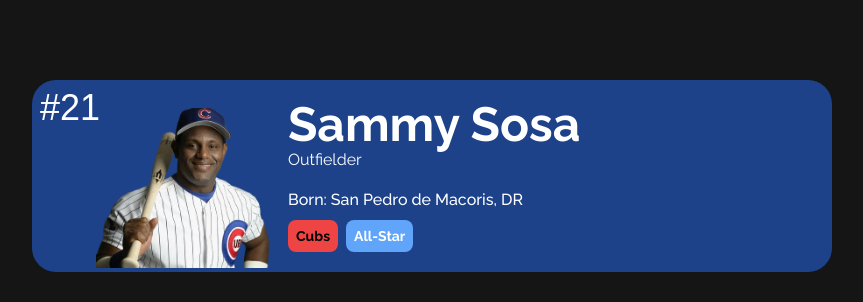
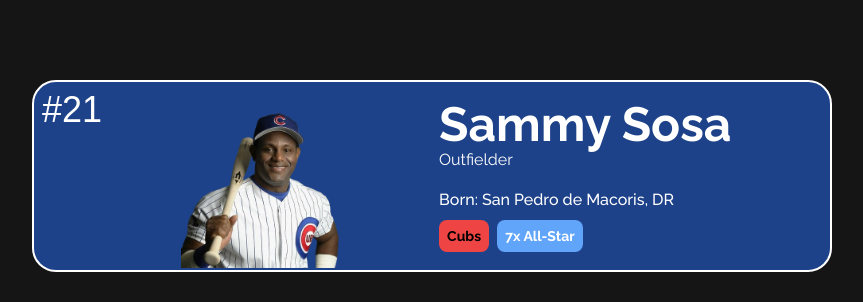
Before and after one commit to mikedeleon9/BestPlayersEver, a React (Create React App) app in the folder Sports_Project/best-players-ever/: page / in a window 1280 px wide. Shown: the top 302 px of the page, without its empty margins (208-1071 px from the left). Built offline with nearby package versions, Linux system fonts and the light colour scheme; a web font is replaced by a local one.

Commit message:
added Vlad

```diff
--- a/Sports_Project/best-players-ever/src/Assets/Images/imageMapping.js
+++ b/Sports_Project/best-players-ever/src/Assets/Images/imageMapping.js
@@ -4,6 +4,7 @@ import cedenoImage from "../Images/cedeno.png"
 import BeltreImage from "../Images/Beltre.png"
 import PedroImage from "../Images/Pedro.png"
 import MarichalImage from "../Images/Marichal.png"
+import VladImage from "../Images/Vlad.png"
 
 const images = {
    Sosa: SosaImage,
@@ -11,7 +12,8 @@ const images = {
    Cedeno : cedenoImage,
    Beltre : BeltreImage,
    Pedro  : PedroImage,
-   Marichal : MarichalImage
+   Marichal : MarichalImage,
+   Vlad : VladImage
 }
 
 export default images;
--- a/Sports_Project/best-players-ever/src/Assets/stats.js
+++ b/Sports_Project/best-players-ever/src/Assets/stats.js
@@ -227,7 +227,46 @@ Marichal's fierce competitiveness and remarkable durability made him a Hall of F
 },
 
 
+{
+  personalDetails: {
+    name: "Vladimir Guerrero",
+    mainTeam: "Angels",
+    birthPlace: "Nizao",
+    teams: ["Expos", "Angels", "Rangers", "Orioles"],
+    number: 27,
+    image: images["Vlad"],
+  },
 
+  position: "Outfielder",
+  allStar: 9,
+  hallOfFame: "Yes",
+  CareerStats:{
+    avg : .318,
+    obp : .379,
+    slg : .553,
+    ops : .931,
+    opsPlus : 140,
+    hr: 449,
+    rbi: 1496,
+    r: 1328,
+    sb: 181
+  },
+  accomplishments : {
+    AllStar: 9,
+    hallOfFame: "Yes",
+    MVP: 1,
+    SilverSlugger: 8
+
+  },
+  trivia: "One homerun shy in 2002 of a 40/40 season",
+  youtubeUrl: "https://www.youtube.com/embed/jdzM02BgL-k?si=R61mNtj7zHWfqo-z" ,
+  Excerpt: `
+
+Vladimir Guerrero Sr., a Dominican baseball legend, is renowned for his exceptional hitting ability and powerful arm.
+Playing 16 seasons in Major League Baseball, primarily with the Montreal Expos and Los Angeles Angels,
+Guerrero was known for his aggressive batting style, often hitting pitches well outside the strike zone.
+A nine-time All-Star and 2004 AL MVP, he retired with a .318 batting average, 449 home runs, and was inducted into the Baseball Hall of Fame in 2018.`
+},
     ]
 
     export default stats;
--- a/Sports_Project/best-players-ever/src/Assets/teamDetails.js
+++ b/Sports_Project/best-players-ever/src/Assets/teamDetails.js
@@ -8,7 +8,8 @@ export const teamTextColors = {
     Dodgers: "text-blue-800",
     Astros: "text-orange-600",
     "Red Sox": "text-red-400",
-    Giants: "text-orange-700"
+    Giants: "text-orange-700",
+    Angels: "text-red-400"
   }
 
   export const teamAlternateColor = {
@@ -17,7 +18,8 @@ export const teamTextColors = {
     Cardinals: "bg-white",
     Rangers: "bg-red-500",
     "Red Sox" : "bg-blue-900",
-    Giants: "bg-black"
+    Giants: "bg-black",
+    Angels: "bg-white"
   }
 
  export const teamBackgroundColors = {
@@ -30,7 +32,8 @@ export const teamTextColors = {
     Dodgers: "bg-blue-800",
     Astros: "bg-orange-600",
     "Red Sox" : "bg-red-700",
-    Giants: "bg-orange-700"
+    Giants: "bg-orange-700",
+    Angels: "bg-red-500"
   }
 
  export const teamPages = {
--- a/Sports_Project/best-players-ever/src/Components/Personal-Info.js
+++ b/Sports_Project/best-players-ever/src/Components/Personal-Info.js
@@ -18,15 +18,15 @@ export default function PersonalDetails({details, position, hallOfFame, allStar}
 
 
     return(
-      <div className={`w-full h-48 flex items-center relative ${backgroundColor} rounded-3xl`}>
+      <div className={`w-full h-48 flex items-center justify-evenly relative ${backgroundColor} rounded-3xl border-2 border-white`}>
           <h1 className="absolute top-2 left-2 text-4xl text-white font-protest">#{number}</h1>
 
           <div className=" rounded-2xl h-40 ml-12">
-            <img className="ml-4 mt-3 w-full h-full object-cover" src={image}  alt={name} />
+            <img className="mt-3 w-full h-full object-cover " src={image}  alt={name} />
           </div>
 
-          <div className="w-1/2  flex-col ml-8">
-            <p className="text-white text-5xl font-bold">{name} </p>
+          <div className="flex-col  overflow-hidden ">
+            <p className="text-white text-5xl font-bold ">{name} </p>
             <div className="flex flex-col">
                 <p className="text-white ">
                   {position === "Pitcher" ? `Starting Pitcher` : position}</p>
@@ -43,7 +43,7 @@ export default function PersonalDetails({details, position, hallOfFame, allStar}
             )}
             {allStar && (
               <button className={`bg-blue-400 ${buttonStyling}`}>
-                <span className="text-white text-sm">All-Star</span>
+                <span className="text-white text-sm">{allStar}x All-Star</span>
               </button>
             )}
               </div>
```
Also changed, not shown: Sports_Project/best-players-ever/src/Assets/Images/Vlad.png (added).
